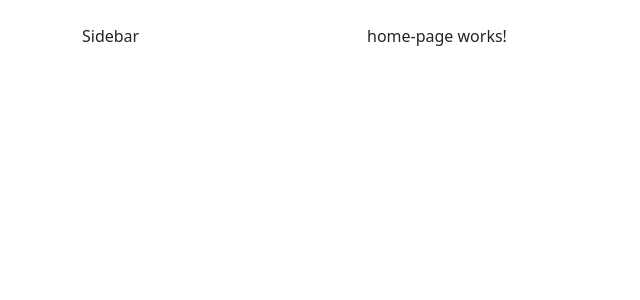
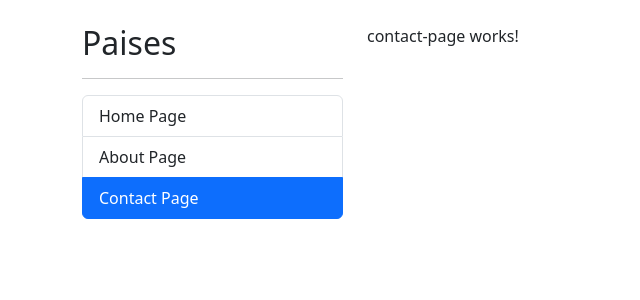
Before and after one commit to Guppy07/countryApp, an Angular app: page /contact in a window 1280 px wide. Before the commit this address led to /home. Shown: the top 300 px of the page, without its empty margins (0-640 px from the left). Built offline with nearby package versions, Linux system fonts and the light colour scheme.

Commit message:
clase 117

```diff
--- a/src/app/app-routing.module.ts
+++ b/src/app/app-routing.module.ts
@@ -3,11 +3,13 @@ import { Route, RouterModule, Routes } from '@angular/router';
 
 import { HomePageComponent } from './shared/pages/home-page/home-page.component';
 import { AboutPageComponent } from './shared/pages/about-page/about-page.component';
+import { ContactPageComponent } from './shared/pages/contact-page/contact-page.component';
 
 const routes: Routes = [
-  { path: 'home', component: HomePageComponent },
+  { path: '', component: HomePageComponent },
   { path: 'about', component: AboutPageComponent },
-  { path: '**', redirectTo: 'home' },
+  { path: 'contact', component: ContactPageComponent },
+  { path: '**', redirectTo: '' },
 ];
 @NgModule({
   imports: [RouterModule.forRoot(routes)],
--- a/src/app/app.component.html
+++ b/src/app/app.component.html
@@ -1,7 +1,7 @@
 <div class="row mt-4">
   <div class="col-3">
     <!-- Sidebar -->
-    Sidebar
+    <shared-sidebar></shared-sidebar>
   </div>
   <div class="col">
     <!-- Nuestras Paginas -->
--- /dev/null
+++ b/src/app/shared/components/sidebar/sidebar.component.html
@@ -0,0 +1,18 @@
+<h2>Paises</h2>
+<hr />
+<ul class="list-group">
+  <li
+    routerLink=""
+    routerLinkActive="active"
+    [routerLinkActiveOptions]="{ exact: true }"
+    class="list-group-item"
+  >
+    Home Page
+  </li>
+  <li routerLink="about" routerLinkActive="active" class="list-group-item">
+    About Page
+  </li>
+  <li routerLink="contact" routerLinkActive="active" class="list-group-item">
+    Contact Page
+  </li>
+</ul>
--- /dev/null
+++ b/src/app/shared/pages/contact-page/contact-page.component.html
@@ -0,0 +1 @@
+<p>contact-page works!</p>
```
Also changed, not shown: src/app/shared/components/sidebar/sidebar.component.ts (added, +7 -0 lines), src/app/shared/pages/contact-page/contact-page.component.ts (added, +7 -0 lines), src/app/shared/shared.module.ts (+17 -4 lines).
